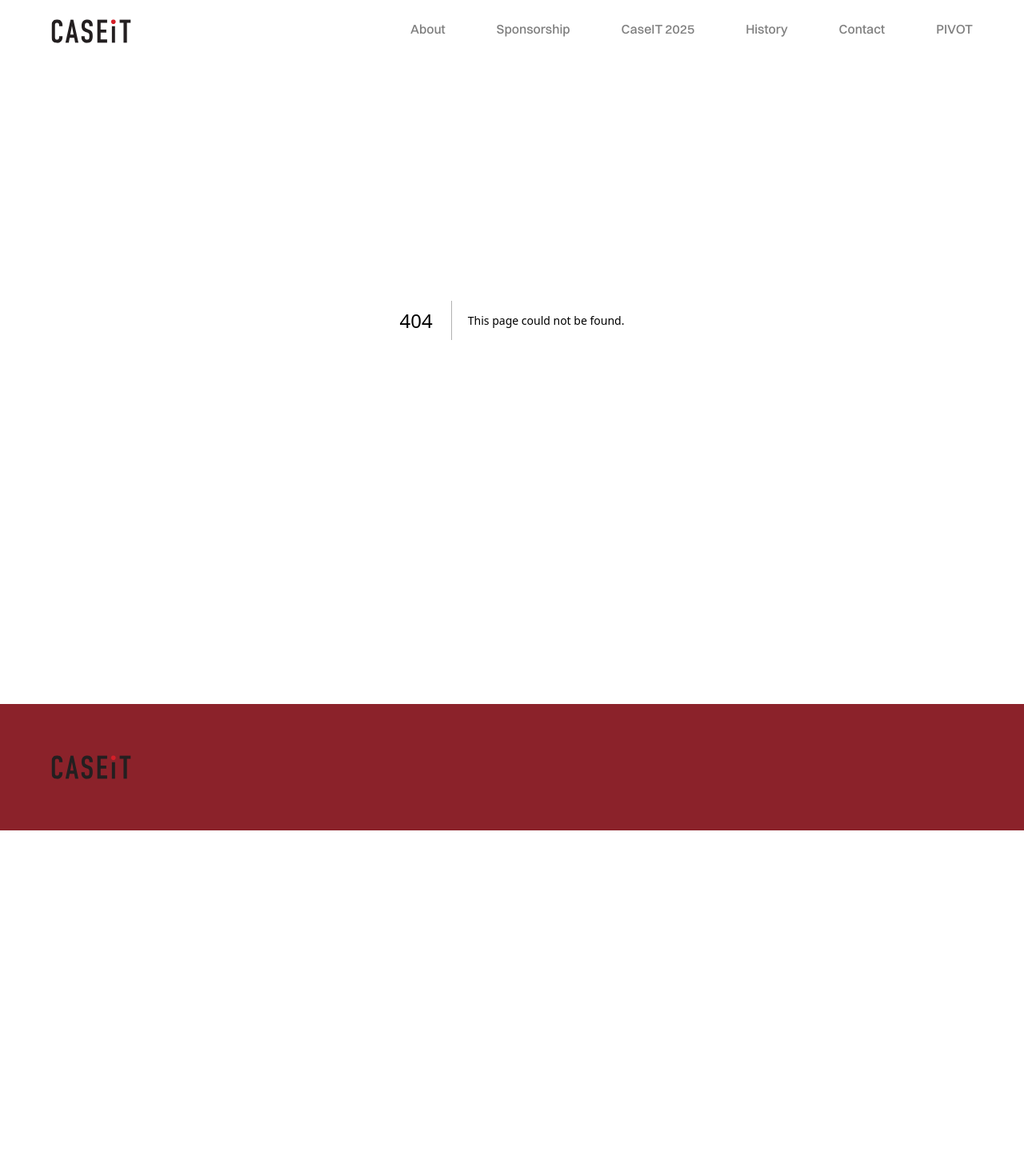
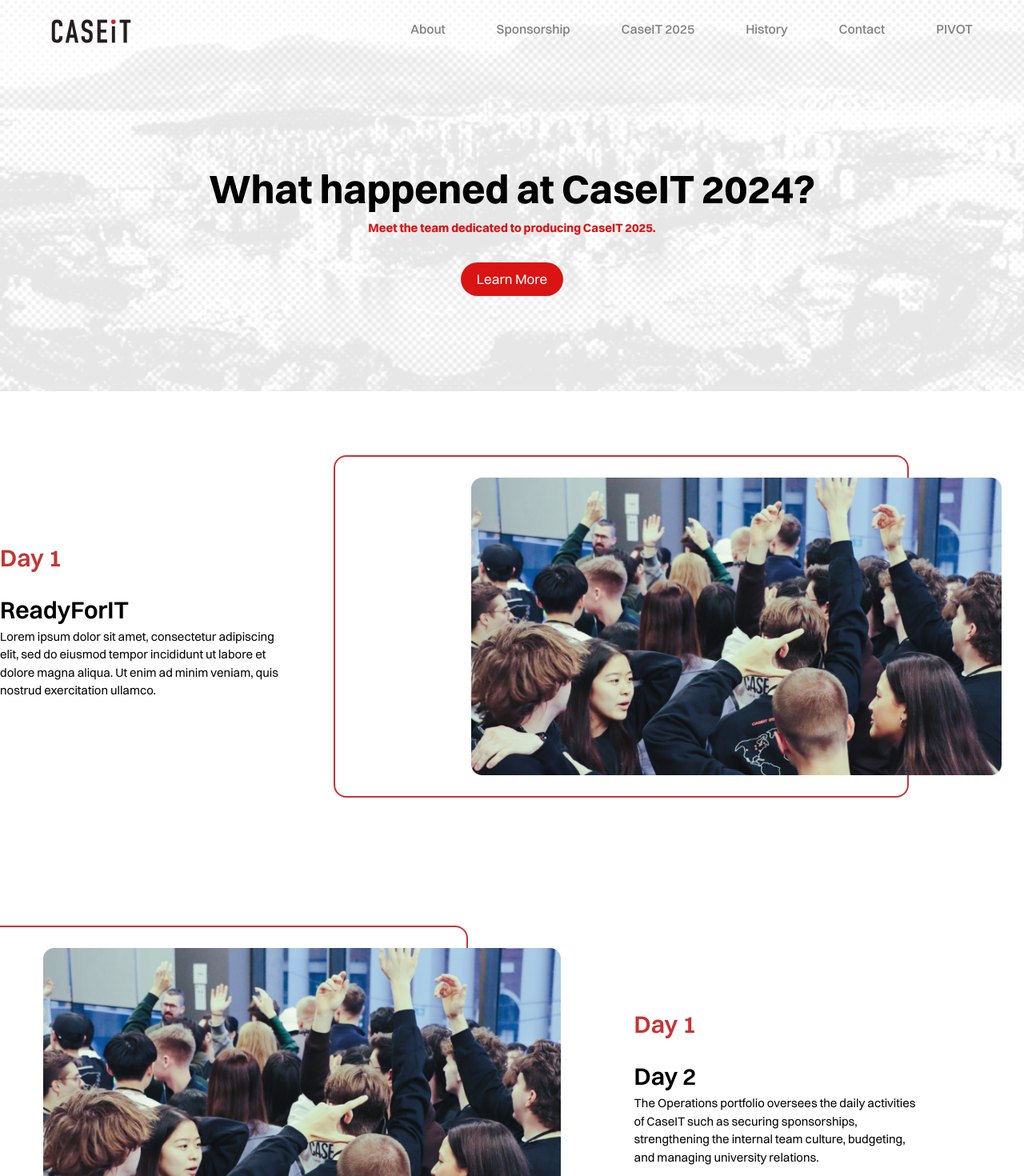
Before and after one commit to smchng/CaseIT2025, a Next.js app: page /recap in a window 1280 px wide. Before the commit this address had no page. Shown: the top 1470 px of the page at 80% size. Before the commit the page ends 1038 px from the top, so only its background shows below. Built offline with nearby package versions, Linux system fonts and the light colour scheme.

Commit message:
started recap layout

```diff
--- /dev/null
+++ b/app/recap/page.tsx
@@ -0,0 +1,58 @@
+import { Metadata } from "next";
+import Image from "next/image";
+import { ImgLeft, ImgRight } from "@/components/text&img/img";
+import { RedButton } from "@/components/buttons";
+import * as text from "@/components/text&img/text";
+import * as re from "@/content/recap_content";
+import { RecapRibbonLeft, RecapRibbonRight } from "@/components/imgRibbons";
+
+export const metadata: Metadata = {
+  title: "2024 Recap",
+  description: "Learn more about our company and team.",
+};
+
+export default function Recap_2024() {
+  return (
+    <div>
+      <section className="relative pb-[10vh]">
+        <Image
+          src="/imgs/Downtown-Vancouver.png"
+          alt="Downtown Vancouver"
+          className="h-auto w-screen object-cover"
+          width="1441"
+          height="550"
+        />
+        <div className="absolute inset-0 flex flex-col items-center justify-center text-center">
+          <text.Header1 text={re.recapText.header1} />
+          <p className="text-red font-bold pb-[4vh]">
+            <text.Paragraph text={re.recapText.paragraph} />
+          </p>
+          <RedButton text="Learn More" link="/about" />
+        </div>
+      </section>
+      <section className="flex flex-col space-x-[2vw] space-y-[20vh]">
+        {re.recapText.positions.map((item, index) => (
+          <div key={index}>
+            {index % 2 === 0 ? (
+              <RecapRibbonRight
+                day={re.recapText.positions[index].day}
+                img={re.recapText.positions[index].img}
+                title={re.recapText.positions[index].title}
+                text={re.recapText.positions[index].desc}
+                subtext={re.recapText.positions[index].names}
+              />
+            ) : (
+              <RecapRibbonLeft
+                day={re.recapText.positions[index].day}
+                img={re.recapText.positions[index].img}
+                title={re.recapText.positions[index].title}
+                text={re.recapText.positions[index].desc}
+                subtext={re.recapText.positions[index].names}
+              />
+            )}
+          </div>
+        ))}
+      </section>
+    </div>
+  );
+}
--- a/components/imgRibbons.tsx
+++ b/components/imgRibbons.tsx
@@ -7,6 +7,7 @@
   title?: string;
   text?: string;
   subtext?: string;
+  day?: string;
 };
 
 export const OcRibbonRight = ({ img, title, text, subtext }: ribbonItems) => {
@@ -38,3 +39,27 @@
     </div>
   );
 };
+
+export const RecapRibbonLeft = ({ img, title, text, day }: ribbonItems) => {
+  return (
+    <div className="flex xl:space-x-[5vw]">
+      <ImgLeft img={img} stylingClasses="w-[90vw] h-auto" />
+      <div className="pr-[10vw] flex flex-col items-start justify-center space-y-[20px]">
+        <textFormat.Header2 text={day} stylingClasses="text-redDark" />
+        <textFormat.BlackHeaderText title={title} text={text} />
+      </div>
+    </div>
+  );
+};
+
+export const RecapRibbonRight = ({ img, title, text, day }: ribbonItems) => {
+  return (
+    <div className="flex xl:space-x-[5vw]">
+      <div className="pr-[10vw] flex flex-col items-start justify-center space-y-[20px]">
+        <textFormat.Header2 text={day} stylingClasses="text-redDark" />
+        <textFormat.BlackHeaderText title={title} text={text} />
+      </div>{" "}
+      <ImgLeft img={img} stylingClasses="w-[90vw] h-auto" />
+    </div>
+  );
+};
--- /dev/null
+++ b/content/recap_content.tsx
@@ -0,0 +1,48 @@
+export const recapText = {
+  header1: "What happened at CaseIT 2024?",
+  paragraph: "Meet the team dedicated to producing CaseIT 2025.",
+  positions: [
+    {
+      day: "Day 1",
+      title: "ReadyForIT",
+      desc: "Lorem ipsum dolor sit amet, consectetur adipiscing elit, sed do eiusmod tempor incididunt ut labore et dolore magna aliqua. Ut enim ad minim veniam, quis nostrud exercitation ullamco.",
+      names: "Left to right: Person A, Person B, Person C",
+      img: "/imgs/about.png",
+    },
+    {
+      day: "Day 1",
+      title: "Day 2",
+      desc: "The Operations portfolio oversees the daily activities of CaseIT such as securing sponsorships, strengthening the internal team culture, budgeting, and managing university relations.",
+      names: "Left to right: Person A, Person B, Person C",
+      img: "/imgs/about.png",
+    },
+    {
+      day: "Day 1",
+      title: "Day 3",
+      desc: "The Operations portfolio oversees the daily activities of CaseIT such as securing sponsorships, strengthening the internal team culture, budgeting, and managing university relations.",
+      names: "Left to right: Person A, Person B, Person C",
+      img: "/imgs/about.png",
+    },
+    {
+      day: "Day 1",
+      title: "Day 4",
+      desc: "best portfolio",
+      names: "Left to right: Person A, Person B, Person C",
+      img: "/imgs/about.png",
+    },
+    {
+      day: "Day 1",
+      title: "Day 5",
+      desc: "The Operations portfolio oversees the daily activities of CaseIT such as securing sponsorships, strengthening the internal team culture, budgeting, and managing university relations.",
+      names: "Left to right: Person A, Person B, Person C",
+      img: "/imgs/about.png",
+    },
+    {
+      day: "Day 1",
+      title: "Day 6",
+      desc: "The Operations portfolio oversees the daily activities of CaseIT such as securing sponsorships, strengthening the internal team culture, budgeting, and managing university relations.",
+      names: "Left to right: Person A, Person B, Person C",
+      img: "/imgs/about.png",
+    },
+  ],
+};
```
